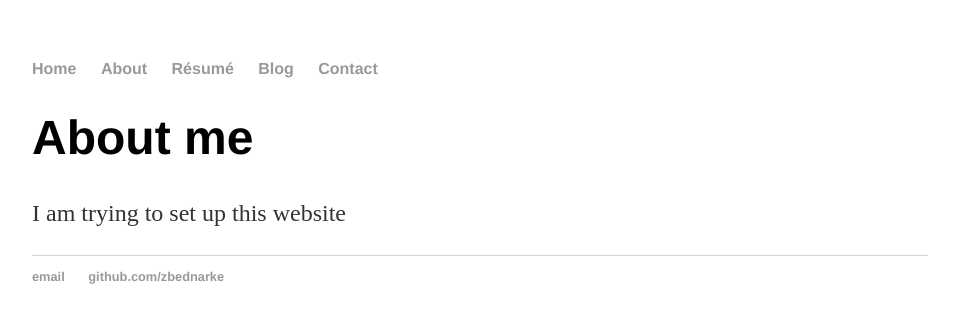
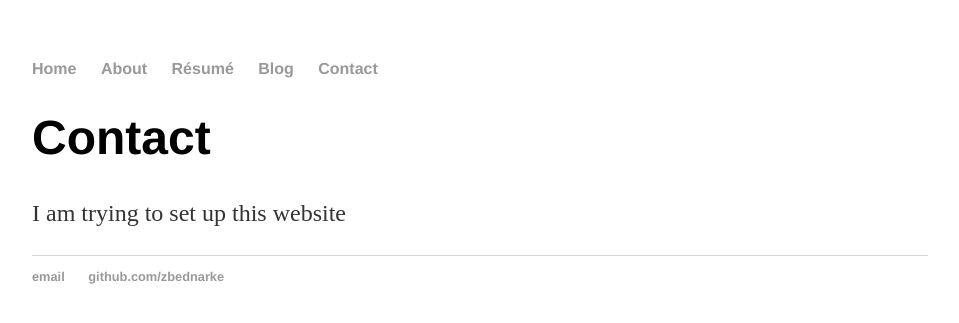
Before and after one commit to zbednarke/personal-site, a Jekyll site: the page built from contact/index.html, in a window 1280 px wide. Shown: the top 323 px of the page, without its empty margins (160-1119 px from the left). Built offline with Jekyll 4.4.1, drawn with Linux system fonts in a browser that asks for light colours.

Commit message:
about to test some templates

```diff
--- a/contact/index.html
+++ b/contact/index.html
@@ -3,6 +3,6 @@ layout: default
 title: Contact
 ---
 <div class="blurb">
-	<h1>About me</h1>
+	<h1>Contact</h1>
 	<p>I am trying to set up this website</p>
 </div><!-- /.blurb -->
```
Also changed, not shown: 1 other file.
